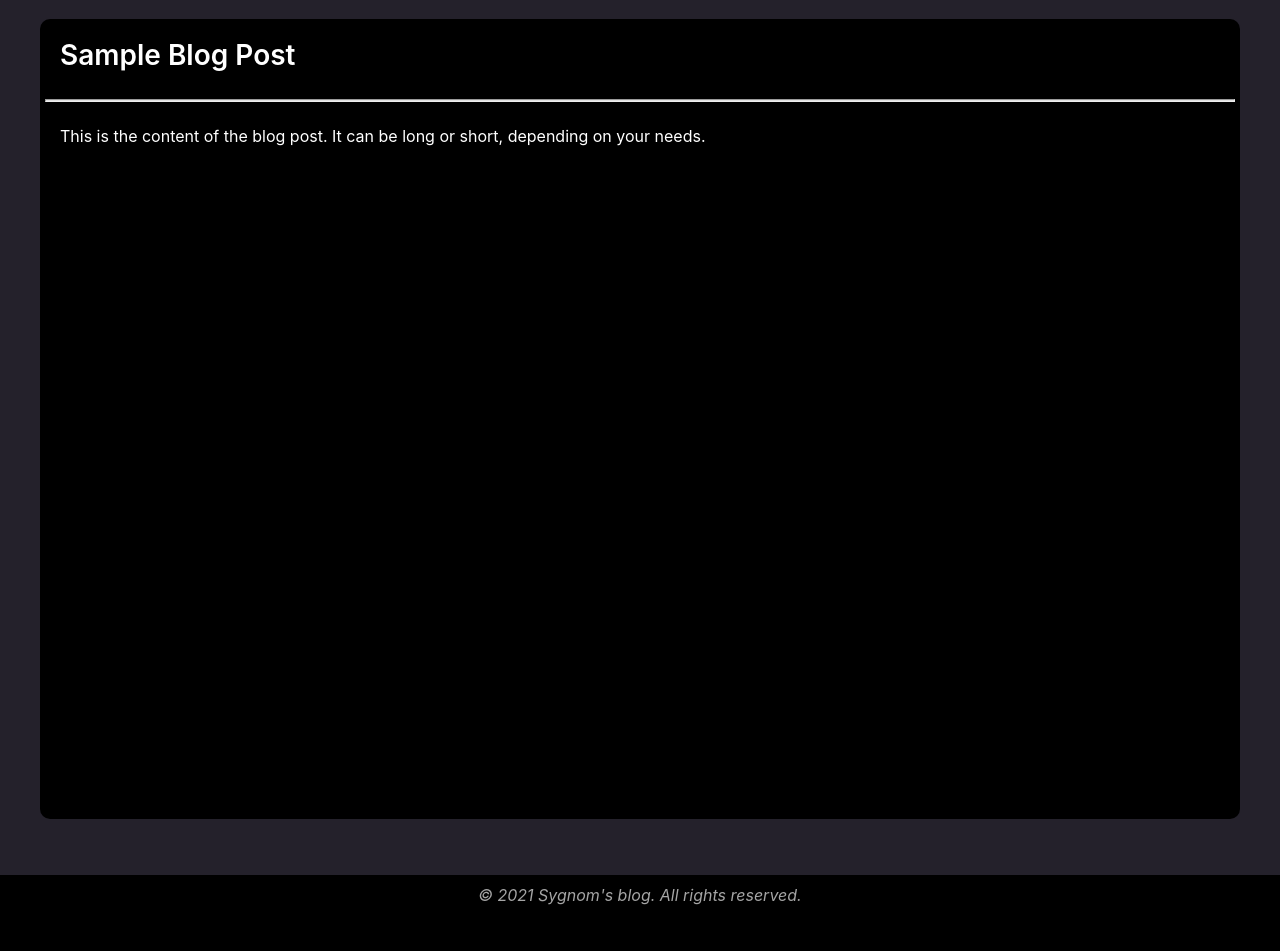
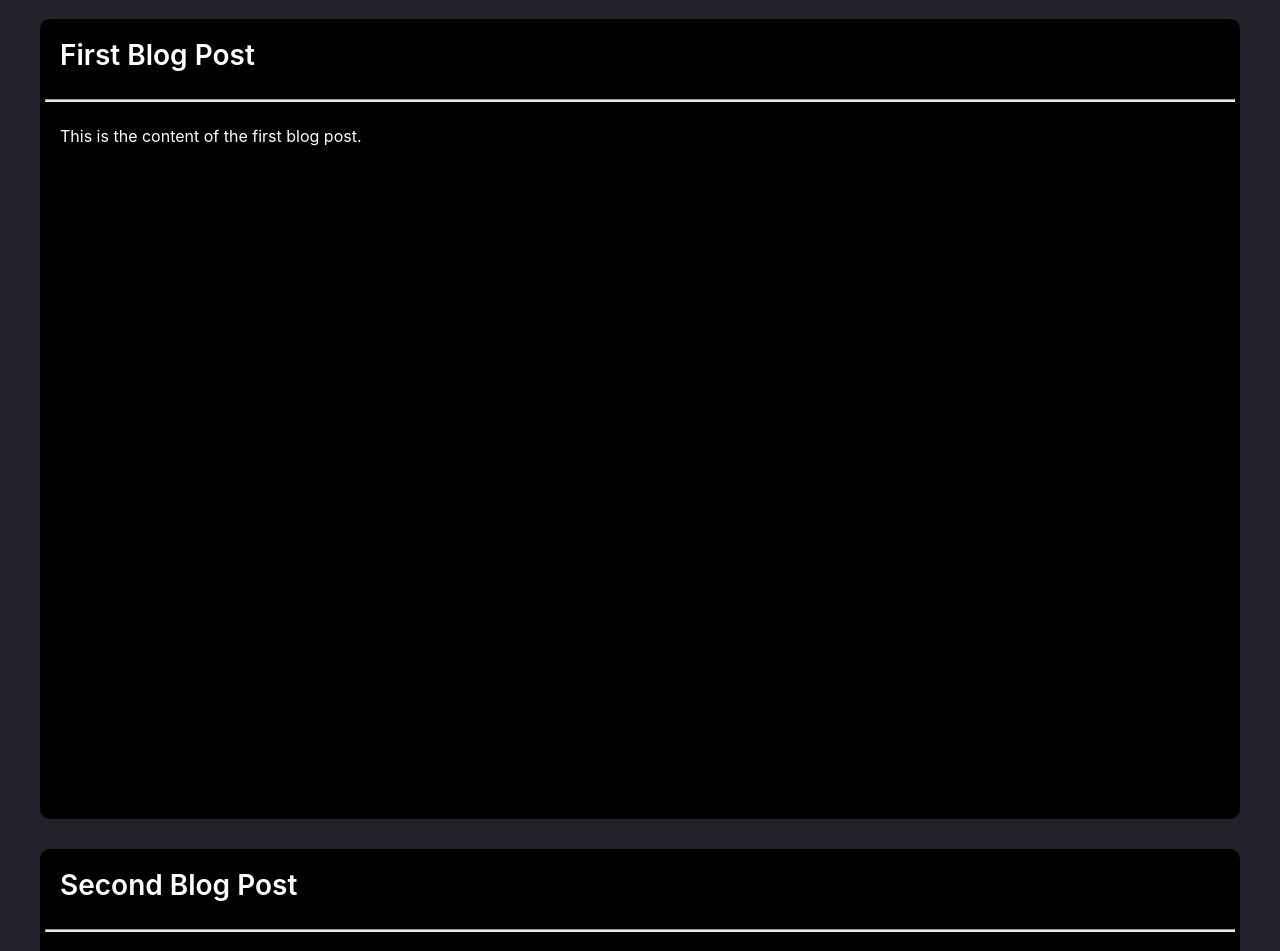
Before and after one commit to Sygnom1215/front-portfolio-24, a React (Create React App) app in the folder my-app/: page / in a window 1280 px wide. Shown: the part 101-1052 px from the top of the page. Built offline with nearby package versions, Linux system fonts and the light colour scheme.

Commit message:
map을 이용한 다수 데이터 출력

```diff
--- a/my-app/src/App.js
+++ b/my-app/src/App.js
@@ -4,7 +4,7 @@ import Header from "./components/Layout/Header/Header"
 import Footer from "./components/Layout/Footer/Footer"
 
 import Content from "./components/Content/Content"
-import { blogPost } from './data';
+import { blogPosts } from './data';
 
 function App() {
   return (
@@ -14,9 +14,13 @@ function App() {
       </div>
 
       <div className ="content-card">
-        <Content title={blogPost.title} body={blogPost.body}/>
-
-
+        {blogPosts.map(post => (
+                <Content
+                    key={post.id}
+                    title={post.title}
+                    body={post.body}
+                />
+            ))}
       </div>
 
       <div>
--- a/my-app/src/components/Content/Content.css
+++ b/my-app/src/components/Content/Content.css
@@ -4,10 +4,12 @@
     height: 100vh;
     background-color: rgb(0, 0, 0);
     border-radius: 10px;
+
+    margin: 30px 0px 30px 0px ;
 }
 
 .content-card {
-    padding: 120px 40px 40px 40px;
+    padding: 90px 40px 40px 40px;
 }
 
 .line {
--- a/my-app/src/data.js
+++ b/my-app/src/data.js
@@ -1,10 +1,18 @@
 // data.js
-export const blogPost = {
-    title: "Sample Blog Post",
-    body: "This is the content of the blog post. It can be long or short, depending on your needs."
-};
-
-export const blogPost2 = {
-    title: "Sample Blog Post",
-    body: "This is the content of the blog post. It can be long or short, depending on your needs."
-};
+export const blogPosts = [
+    {
+        id: 1,
+        title: "First Blog Post",
+        body: "This is the content of the first blog post."
+    },
+    {
+        id: 2,
+        title: "Second Blog Post",
+        body: "This is the content of the second blog post."
+    },
+    {
+        id: 3,
+        title: "Third Blog Post",
+        body: "This is the content of the third blog post."
+    }
+];
```
